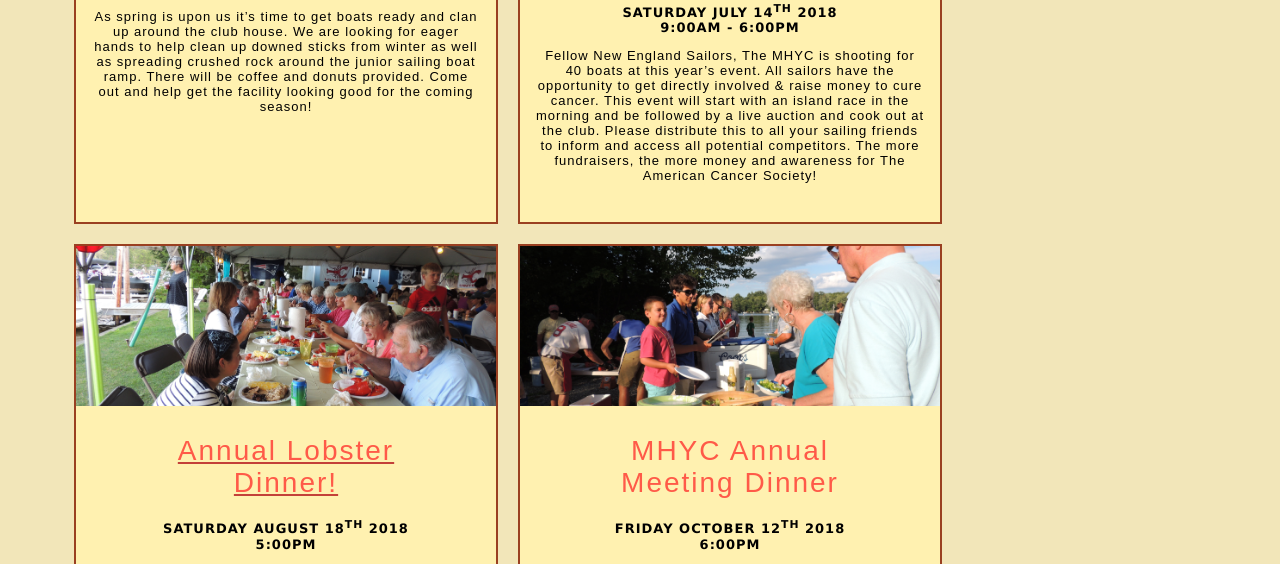
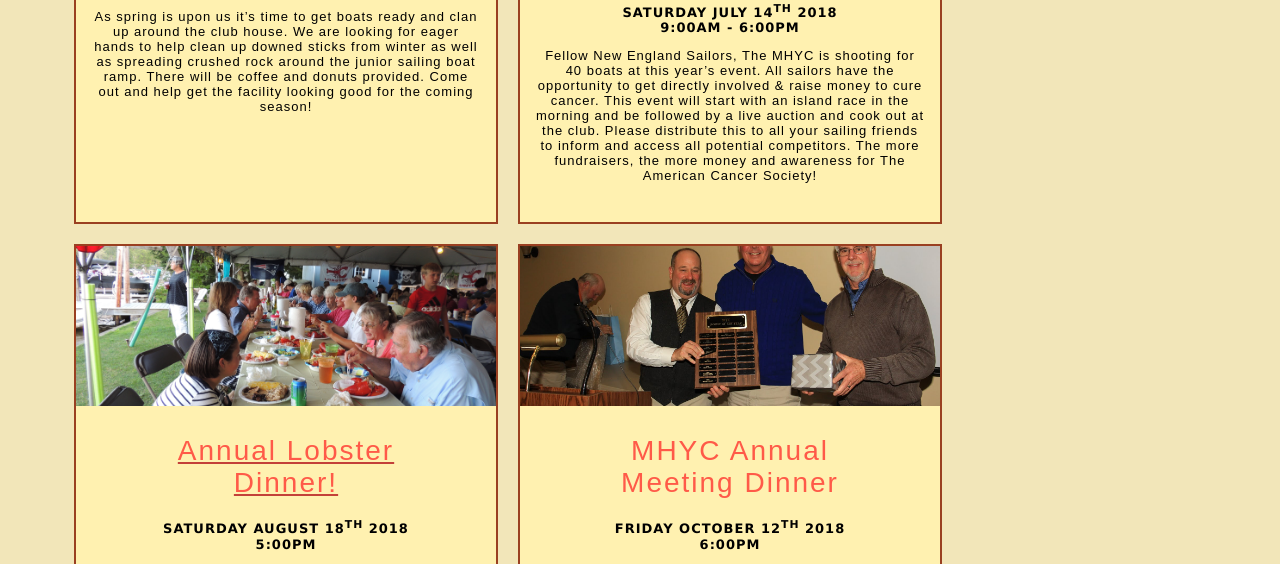
Before and after one commit to bencrosby10/finalProject, a PHP site: page /events.php in a window 1280 px wide; the page is wider, and only the part inside the window is pictured. Shown: the part 606-1170 px from the top of that part. Run offline with PHP 8.4, Linux system fonts and the light colour scheme.

Commit message:
updated event images

```diff
--- a/events.php
+++ b/events.php
@@ -52,7 +52,7 @@
         <div class="events-card">
 
             <div class="events-card-img">
-                <img class="events-card-img" src="images/fall-meeting.png" alt="Annual-Meeting ">
+                <img class="events-card-img" src="images/meeting1.jpg" alt="Annual-Meeting ">
             </div>
             <div class="events-card-text">
                 <h2 class="events-card-title">MHYC Annual Meeting Dinner</h2>
```
